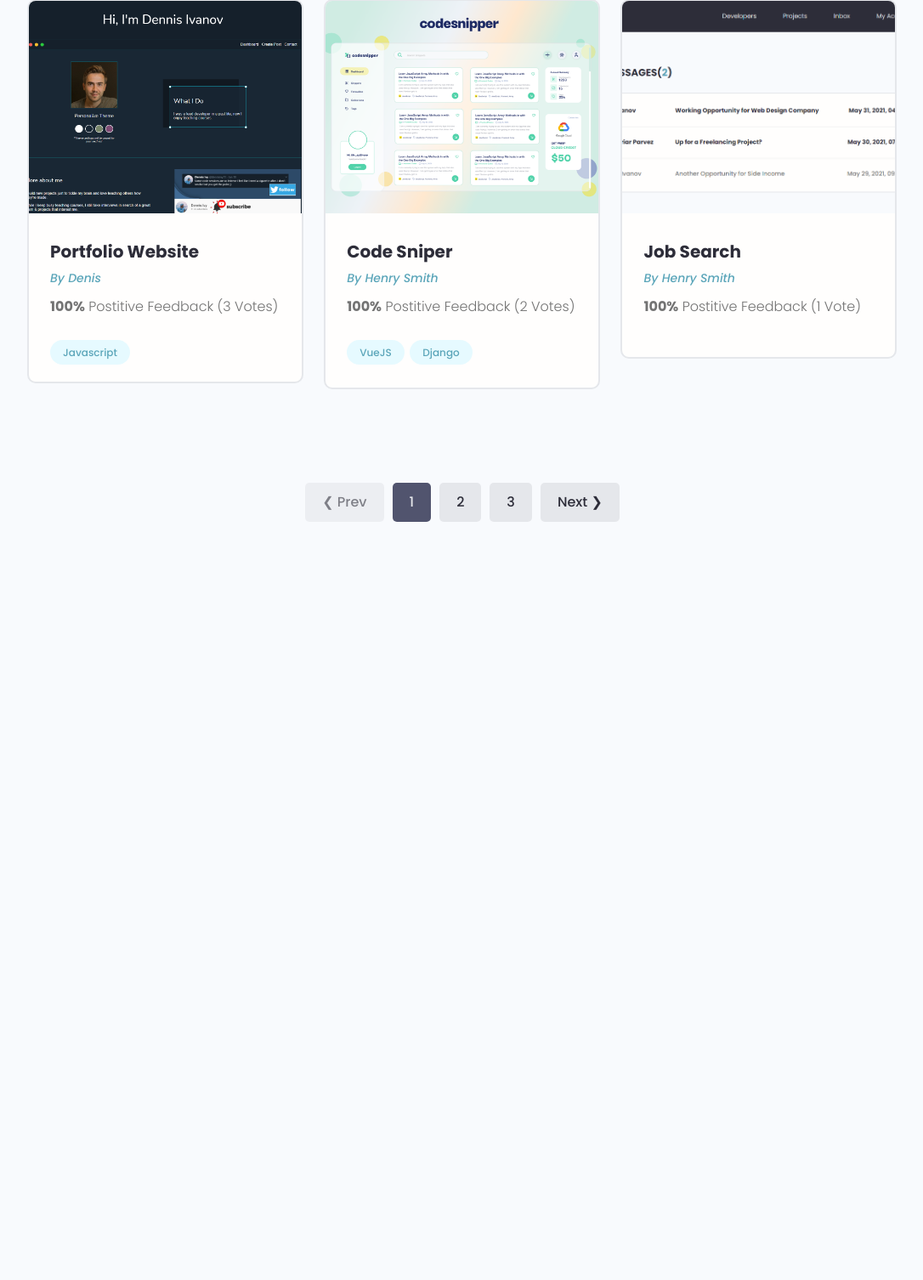
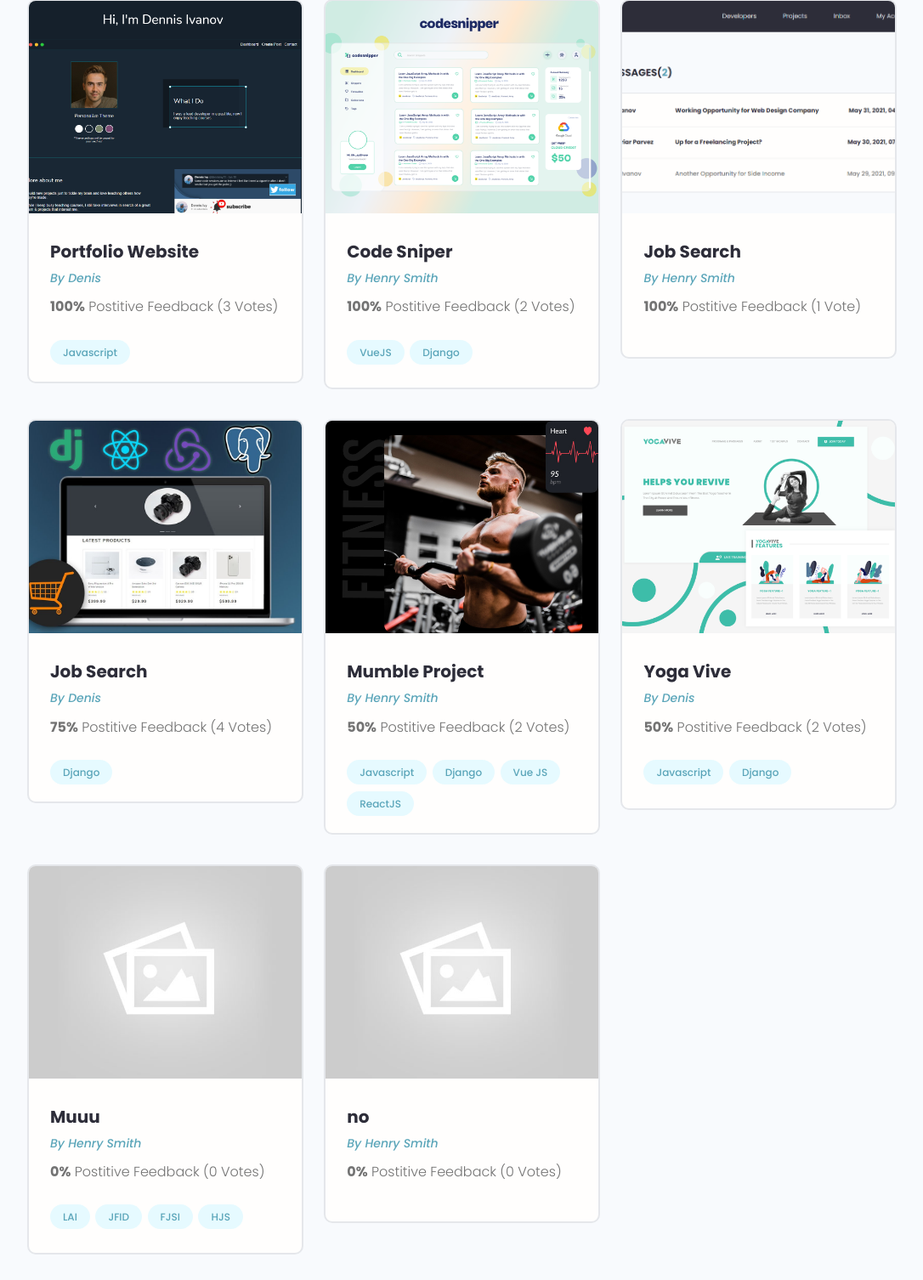
Before and after one commit to LittleDevXD/DevSearch, a Django app: page /projects/ in a window 1280 px wide. Shown: the part 403-1909 px from the top of the page at 85% size, without its empty margins (96-1182 px from the left). Before the commit the page ends 1017 px from the top, so only its background shows below. Run offline with Django 4.2, Linux system fonts and the light colour scheme; data comes from the database, SQL or seed files in the repository; both versions use the stored data as it was after the commit; some libraries are stand-ins or nearby versions.

Commit message:
final version

```diff
--- a/api/urls.py
+++ b/api/urls.py
@@ -14,6 +14,8 @@ urlpatterns = [
     path('', views.get_routes),
     path('projects/', views.get_projects),
     path('projects/<str:pk>', views.get_project),
-    path('projects/<str:pk>/vote/', views.vote_project)
+    path('projects/<str:pk>/vote/', views.vote_project),
+
+    path('remove-tag/', views.delete_tag),
 
 ]
--- a/projects/forms.py
+++ b/projects/forms.py
@@ -6,10 +6,7 @@ from django import forms
 class ProjectForm(ModelForm):
     class Meta:
         model = Project
-        fields = ['title', 'featured_image', 'description', 'demo_link', 'source_link', 'tags']
-        widgets = {
-            'tags': forms.CheckboxSelectMultiple(),
-        }
+        fields = ['title', 'featured_image', 'description', 'demo_link', 'source_link']
 
     def __init__(self, *args, **kwargs):
         super(ProjectForm, self).__init__(*args, **kwargs)
--- a/projects/models.py
+++ b/projects/models.py
@@ -18,6 +18,14 @@ class Project(models.Model):
 
     def __str__(self):
         return self.title
+
+    @property
+    def imageURL(self):
+        try:
+            url = self.featured_image.url
+        except:
+            url = "/images/default.jpg"
+        return url
 
     @property
     def reviewers(self):
--- a/projects/templates/projects/projects.html
+++ b/projects/templates/projects/projects.html
@@ -30,7 +30,7 @@
                 <div class="column">
                     <div class="card project">
                         <a href="{% url 'project' project.id %}" class="project">
-                            <img class="project__thumbnail" src="{{ project.featured_image.url }}" alt="project thumbnail" />
+                            <img class="project__thumbnail" src="{{ project.imageURL }}" alt="project thumbnail" />
                             <div class="card__body">
                                 <h3 class="project__title">{{ project.title }}</h3>
                                 <p><a class="project__author" href="{% url 'profile' project.owner.id %}">By {{ project.owner.name }}</a></p>
--- a/projects/views.py
+++ b/projects/views.py
@@ -16,7 +16,7 @@ def projects(request):
     # Search Function
     projects, search_query = searchProject(request)
     # Paginate Function
-    projects, custom_range = paginateProject(request, projects, 3)
+    projects, custom_range = paginateProject(request, projects, 9)
 
     context = {"projects": projects, "search_query": search_query, "custom_range": custom_range}
     return render(request, 'projects/projects.html', context)
@@ -55,15 +55,25 @@ def create_project(request):
     """
     profile = request.user.profile
     form = ProjectForm()
-    context = {"form": form}
+
     if request.method == "POST":
         form = ProjectForm(request.POST, request.FILES)
         if form.is_valid():
             project = form.save(commit=False)
+            # project owner
             project.owner = profile
             project.save()
+
+            # Adding tags must be done after project is saved
+            new_tags = request.POST["new-tags"].replace(",", " ").split()
+            # Creating new tags
+            for tag in new_tags:
+                tag, created = Tag.objects.get_or_create(name=tag)
+                project.tags.add(tag)
             messages.success(request, "Project was created successfully.")
             return redirect('account')
+
+    context = {"form": form}
     return render(request, 'projects/projectForm.html', context)
 
 @login_required(login_url="login")
@@ -75,12 +85,18 @@ def update_project(request, pk):
     project = profile.project_set.get(id=pk)
     form = ProjectForm(instance=project)
     if request.method == "POST":
+        # String into list split by , and space
+        new_tags = request.POST["new-tags"].replace(",", " ").split()
+        # Creating new tags
+        for tag in new_tags:
+            tag, created = Tag.objects.get_or_create(name=tag)
+            project.tags.add(tag)
         form = ProjectForm(request.POST, request.FILES, instance=project)
         if form.is_valid:
             form.save()
             messages.success(request, "Project was updated successfully.")
             return redirect('account')
-    context = {'form': form}
+    context = {'form': form, 'project': project}
     return render(request, 'projects/projectForm.html', context)
 
 @login_required(login_url="login")
--- a/static/js/main.js
+++ b/static/js/main.js
@@ -22,3 +22,27 @@ for (let i=0; i < pageLinks.length; i++) {
         searchForm.submit()
     })
 }
+
+// Remove tags with one click while updating project
+let tags = document.getElementsByClassName('project-tag');
+
+for (let i=0; i<tags.length; i++) {
+    tags[i].addEventListener('click', (e) => {
+        let tagID = e.target.dataset.tag;
+        let projectID = e.target.dataset.project;
+
+        // Delete relationship in Backend with api
+        fetch("http://127.0.0.1:8000/api/remove-tag/", {
+            method: 'DELETE',
+            headers: {
+                'content-type': 'application/json'
+            },
+            body: JSON.stringify({'project':projectID, 'tag':tagID})
+        })
+        .then(response => response.json())
+        .then(data => {})
+
+        // Remove frontend tag
+        e.target.remove()
+    })
+}
--- a/templates/deleteTemplate.html
+++ b/templates/deleteTemplate.html
@@ -4,7 +4,6 @@
 <main class="formPage my-xl">
     <div class="content-box">
         <div class="formWrapper">
-            <a class="backButton" href="#"><i class="im im-angle-left"></i></a>
             <br>
 
             <form class="form" method="POST">
--- a/users/models.py
+++ b/users/models.py
@@ -23,6 +23,9 @@ class Profile(models.Model):
     social_website = models.CharField(max_length=200, null=True, blank=True)
     created = models.DateTimeField(auto_now_add=True)
     id = models.UUIDField(default=uuid.uuid4, unique=True, primary_key=True, editable=False)
+
+    class Meta:
+        ordering = ['created', 'username']
 
     def __str__(self):
         return str(self.username)
--- a/users/templates/users/account.html
+++ b/users/templates/users/account.html
@@ -87,7 +87,7 @@
               {% for project in projects %}
               <tr>
                 <td class="settings__thumbnail">
-                  <a href="{% url 'project' project.id %}"><img src="{{ project.featured_image.url }}" alt="Project Thumbnail" /></a>
+                  <a href="{% url 'project' project.id %}"><img src="{{ project.imageURL }}" alt="Project Thumbnail" /></a>
                 </td>
                 <td class="settings__tableInfo">
                   <a href="{% url 'project' project.id %}">{{ project }}</a>
--- a/users/templates/users/message.html
+++ b/users/templates/users/message.html
@@ -7,7 +7,11 @@
         <div class="message">
             <a class="backButton" href="{% url 'inbox' %}"><i class="im im-angle-left"></i></a>
             <h2 class="message__subject">{{ message.subject }}</h4>
-                <a href="profile.html" class="message__author">{{ message.name }}</a>
+                {% if message.sender %}
+                    <a href="{% url 'profile' message.sender.id %}" class="message__author">{{ message.name }}</a>
+                {% else %}
+                    <h6>{{ message.name }}</h6>
+                {% endif %}
                 <p class="message__date">{{ message.created }}</p>
                 <div class="message__body">
                    {{ message.body|linebreaksbr }}
--- a/users/templates/users/profile.html
+++ b/users/templates/users/profile.html
@@ -90,7 +90,7 @@
 
                             <div class="card project">
                                 <a href="{% url 'project' project.id %}" class="project">
-                                    <img class="project__thumbnail" src="{{ project.featured_image.url }}" alt="project thumbnail" />
+                                    <img class="project__thumbnail" src="{{ project.imageURL }}" alt="project thumbnail" />
                                     <div class="card__body">
                                         <h3 class="project__title">{{ project.title }}</h3>
                                         <p><a class="project__author" href="{% url 'profile' project.owner.id %}">By {{ project.owner.name }}</a></p>
--- a/users/views.py
+++ b/users/views.py
@@ -89,7 +89,7 @@ def profiles(request):
     profiles, search_query = searchProfile(request)
 
     # Paginate Function
-    profiles, custom_range = paginateProfile(request, profiles, 3)
+    profiles, custom_range = paginateProfile(request, profiles, 9)
 
     context = {"profiles": profiles, "search_query":search_query, "custom_range": custom_range}
     return render(request, "users/profiles.html", context)
```
Also changed, not shown: api/views.py (+17 -1 lines), devSearch/settings.py (+18 -3 lines), projects/templates/projects/projectForm.html (+13 -0 lines), requirements.txt (added, +13 -0 lines), db.sqlite3, static/images/hero.jpg (added), 1 other file.
